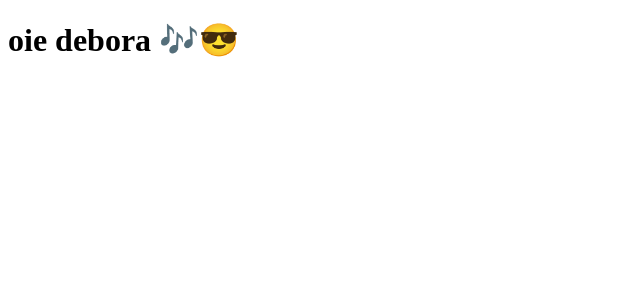
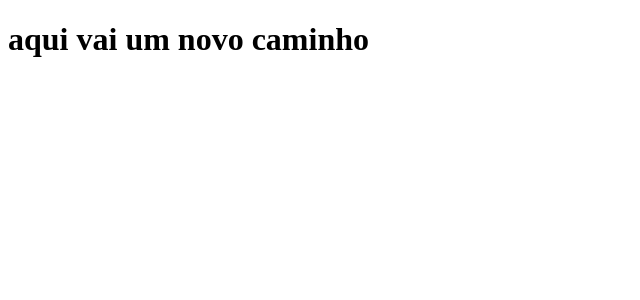
Before and after one commit to iuripejara/cloneTabNews, a Next.js app: page / in a window 1280 px wide. Shown: the top 300 px of the page, without its empty margins (0-640 px from the left). Built offline with nearby package versions, Linux system fonts and the light colour scheme.

Commit message:
29/10
novo h1

```diff
--- a/pages/api/v1/status/index.js
+++ b/pages/api/v1/status/index.js
@@ -1,5 +1,5 @@
 function status(request, response) {
-  response.status(200).json({ chave: "deu certo" });
+  response.status(200).json({ message: "deu certo" });
 }
 
 export default status;
--- a/pages/index.js
+++ b/pages/index.js
@@ -1,3 +1,3 @@
 export default function Homen() {
-  return <h1>oie debora 🎶😎</h1>;
+  return <h1>aqui vai um novo caminho </h1>;
 }
```
